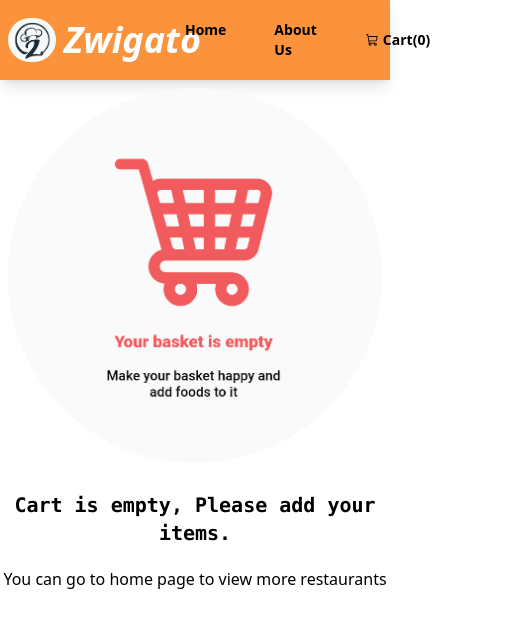
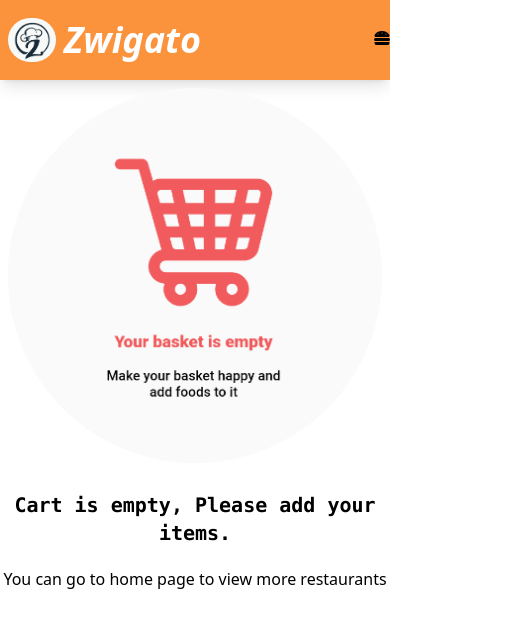
Before and after one commit to ayush-ac7/Zwigato, a React (Vite) app: page /cart in a window 390 px wide. Shown: the top 628 px of the page, 510 px wide, since content can reach past the window. Built offline with nearby package versions, Linux system fonts and the light colour scheme.

Commit message:
made responsive for small screens

```diff
--- a/src/components/Body.jsx
+++ b/src/components/Body.jsx
@@ -35,12 +35,12 @@ const Body = () => {
   return (
     <div className="">
       <div className="max-w-7xl mx-auto ">
-        <div className="filter flex items-center">
+        <div className="filter md:flex items-center">
           <div className="search m-4 p-4">
             <input
               type="text"
               placeholder="Search your favourite Restaurant...."
-              className="search-box border border-solid border-black w-96 h-9"
+              className="search-box w-40  md: border border-solid border-black md:w-96 h-9"
               value={searchText}
               onChange={(e) => {
                 setSearchText(e.target.value);
@@ -64,7 +64,7 @@ const Body = () => {
 
           <div>
             <button
-              className="filter-btn m-2 p-2 bg-gray-300 rounded-lg"
+              className="filter-btn  m-2 p-2 bg-gray-300 rounded-lg"
               onClick={() => {
                 const filteredList = listOfRestaurants.filter(
                   (res) => res.info.avgRating > 4
--- a/src/components/Header.jsx
+++ b/src/components/Header.jsx
@@ -3,6 +3,8 @@ import logo from "../assets/zwigato-logo.png";
 import { Link } from "react-router-dom";
 import { useSelector } from "react-redux";
 import { PiShoppingCart } from "react-icons/pi";
+import { FaHamburger } from "react-icons/fa";
+import { GiSkullCrossedBones } from "react-icons/gi";
 
 const Header = () => {
   //console.log("Header component is rendered");
@@ -13,18 +15,24 @@ const Header = () => {
   const cartItems = useSelector((store) => store.cart.items);
   //console.log(cartItems);
 
+  const handleMenu = () => {};
+
   return (
-    <div className="lg:w-full flex justify-between items-center shadow-lg bg-orange-400 h-20">
+    <nav className="w-full flex justify-between items-center shadow-lg bg-orange-400 h-20">
       <div className="logo-container">
         <Link className="flex items-center" to={"/"}>
-          <img src={logo} alt="zwigato-logo" className="w-12 ml-2 rounded-full" />
+          <img
+            src={logo}
+            alt="zwigato-logo"
+            className="w-12 ml-2 rounded-full"
+          />
           <h2 className="text-4xl italic font-bold cursor-pointer text-white ml-2">
             Zwigato
           </h2>
         </Link>
       </div>
       <div className="nav-container">
-        <ul className="flex p-4 m-4 font-semibold text-lg sm: text-sm gap--6">
+        <ul className="hidden md:flex p-4 m-4 font-semibold text-lg">
           <li className="mr-12 hover:text-white">
             <Link to={"/"}>Home</Link>
           </li>
@@ -41,7 +49,7 @@ const Header = () => {
             </Link>
           </li>
           <button
-            className="login-btn  w-[4rem] hover:text-white sm: w-[0.25rem] hidden"
+            className="login-btn  w-[4rem] hover:text-white hidden"
             onClick={() => {
               btnNameReact === "Login"
                 ? setBtnNameReact("Logout")
@@ -51,8 +59,11 @@ const Header = () => {
             {btnNameReact}
           </button>
         </ul>
+        <button className="md:hidden" onClick={handleMenu()}>
+          <FaHamburger />
+        </button>
       </div>
-    </div>
+    </nav>
   );
 };
 
--- a/src/components/ItemList.jsx
+++ b/src/components/ItemList.jsx
@@ -38,7 +38,6 @@ const ItemList = ({ items }) => {
             <p className="text-xs">{item?.card?.info?.description}</p>
           </div>
 
-
           <div className="w-2/12 sm: m-2">
             <div className="relative">
               <img className="w-32" src={IMG_URL + item?.card?.info?.imageId} />
@@ -58,10 +57,7 @@ const ItemList = ({ items }) => {
                 </button>
               </div>
             </div>
-
           </div>
-
-
         </div>
       ))}
     </div>
```
Lines whose indentation alone changed are shown as unchanged.
